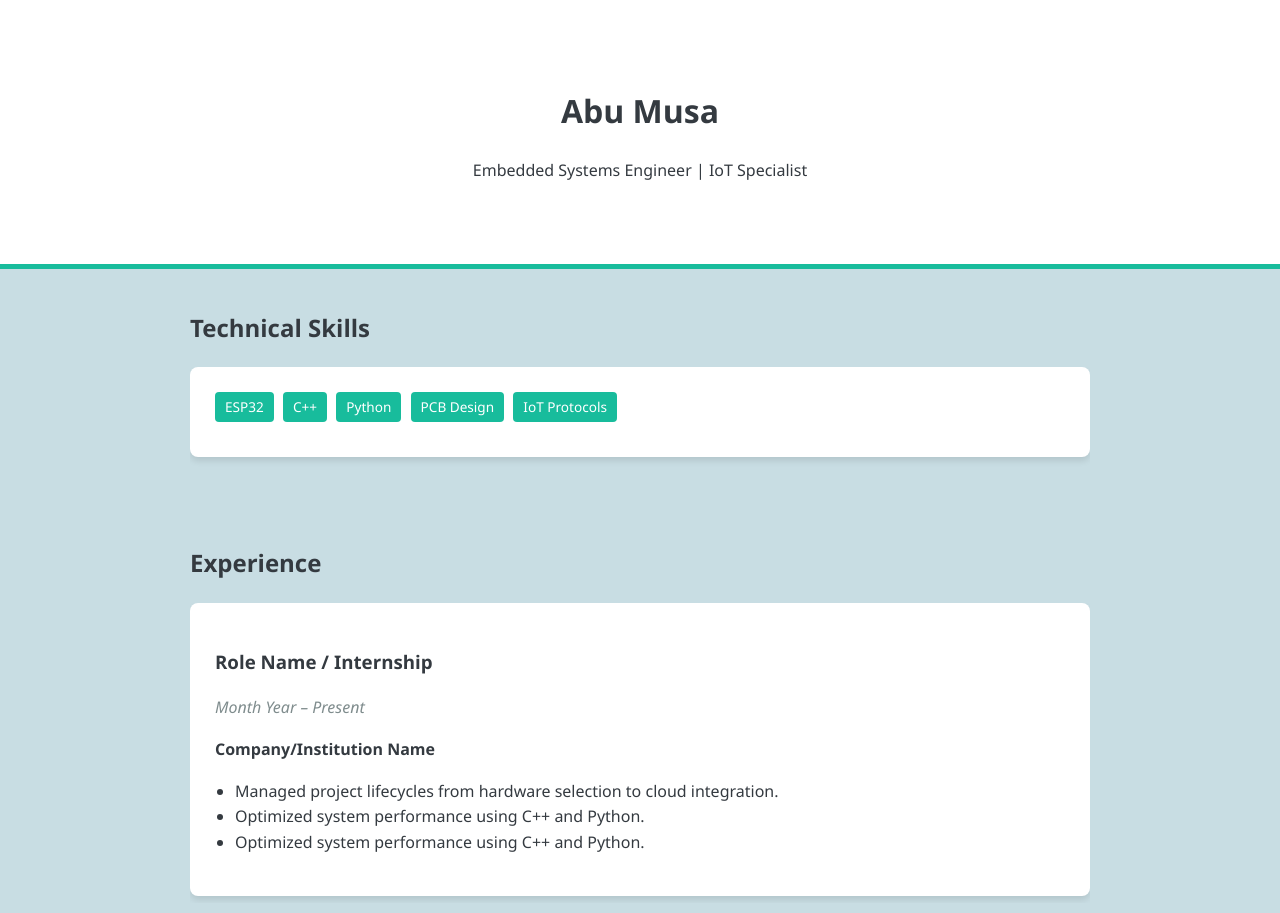
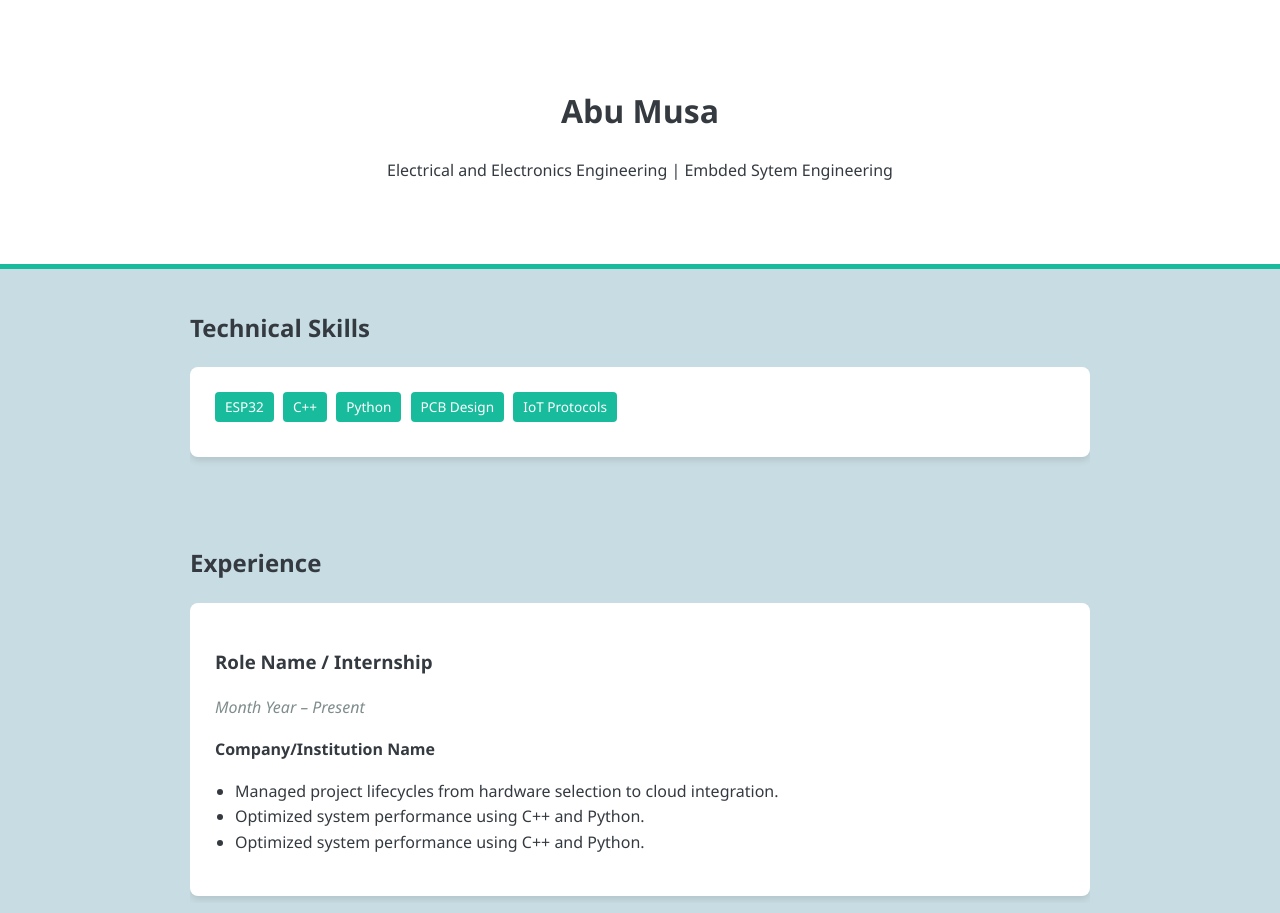
Before and after one commit to abumusa247/abumusa247.github.io, a plain HTML site: page index.html in a window 1280 px wide. Shown: the top 913 px of the page. Drawn offline with Linux system fonts and the light colour scheme.

Commit message:
Update index.html

```diff
--- a/index.html
+++ b/index.html
@@ -14,7 +14,7 @@
 
 <header>
     <h1>Abu Musa</h1>
-    <p>Embedded Systems Engineer | IoT Specialist</p>
+    <p>Electrical and Electronics Engineering | Embded Sytem Engineering</p>
 </header>
 
 <div class="container" style="max-width: 900px; margin: auto; padding: 20px;">
```
